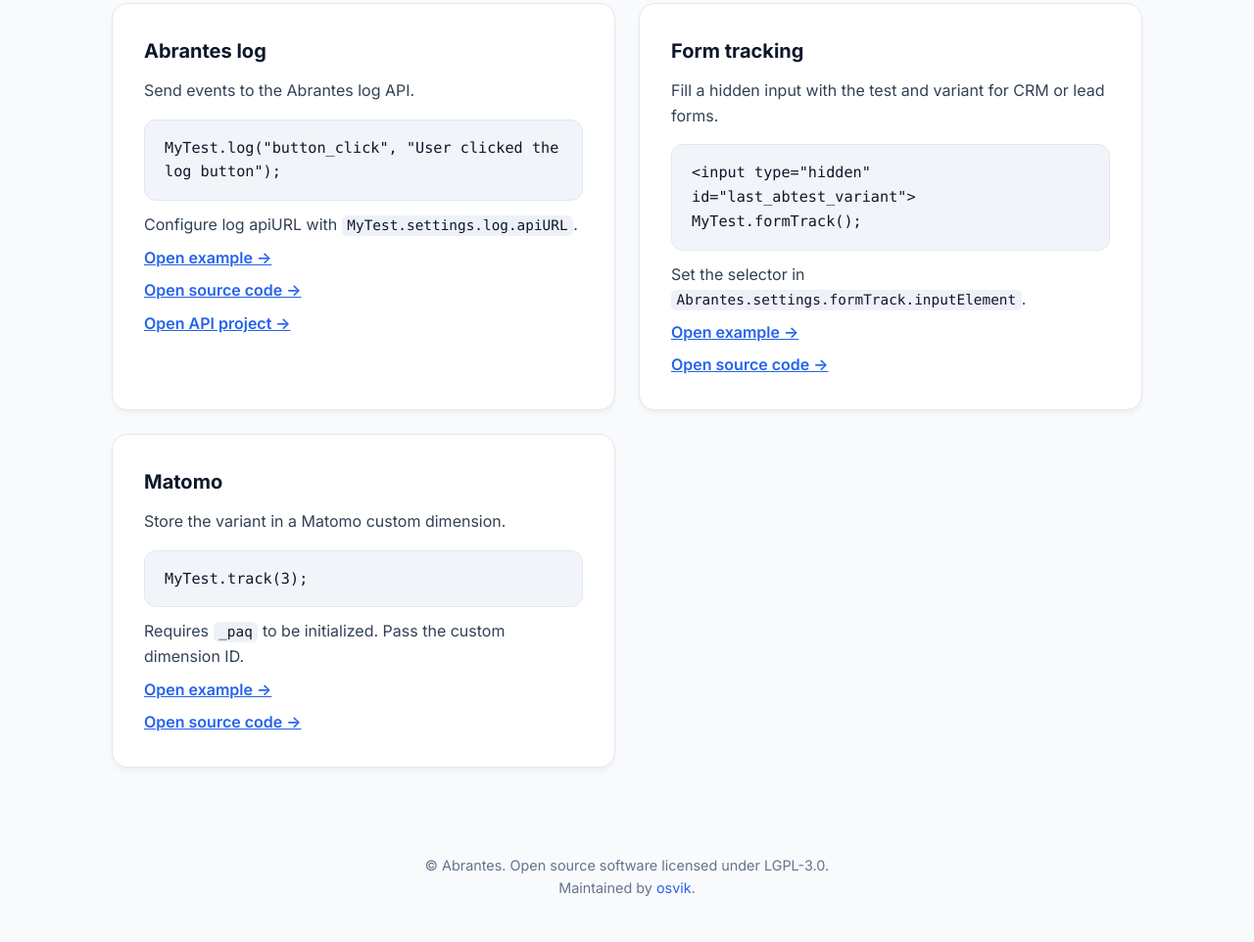
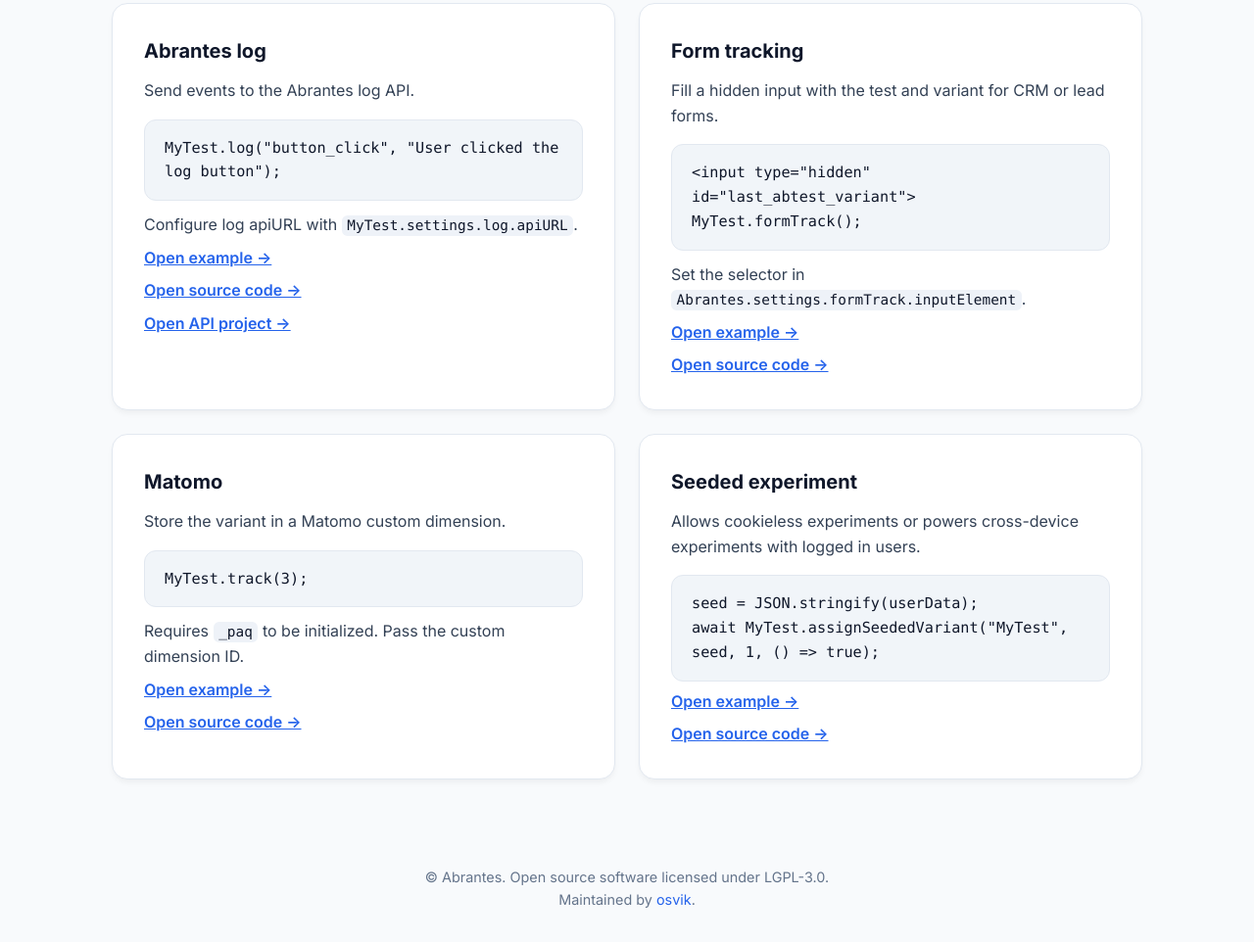
Before and after one commit to osvik/abrantes, a website: page docs/plugins.html in a window 1280 px wide. Shown: the part 1813-2775 px from the top of the page at 98% size. Drawn offline with Linux system fonts and the light colour scheme.

Commit message:
Seeded experiment plugin docs

```diff
--- a/docs/plugins.html
+++ b/docs/plugins.html
@@ -138,6 +138,17 @@
                         <a class="doc-link" href="https://github.com/osvik/abrantes/blob/main/examples/matomo.html#L25-L58" target="_blank">Open example →</a><br />
                         <a class="doc-link" href="https://github.com/osvik/abrantes/blob/main/plugins/matomo.js" target="_blank">Open source code →</a>
                     </div>
+
+                    <div class="feature-card">
+                        <h3>Seeded experiment</h3>
+                        <p>Allows cookieless experiments or powers cross-device experiments with logged in users.</p>
+                        <pre><code>seed = JSON.stringify(userData);
+await MyTest.assignSeededVariant("MyTest", seed, 1, () => true);
+</code></pre>
+                        <a class="doc-link" href="https://github.com/osvik/abrantes/blob/main/examples/seed.html#L31-L84" target="_blank">Open example →</a><br />
+                        <a class="doc-link" href="https://github.com/osvik/abrantes/blob/main/plugins/seed.js" target="_blank">Open source code →</a>
+                    </div>
+
                 </div>
             </div>
         </section>
```
Also changed, not shown: docs/examples.html (+1 -1 lines), docs/experiments.html (+1 -1 lines).
